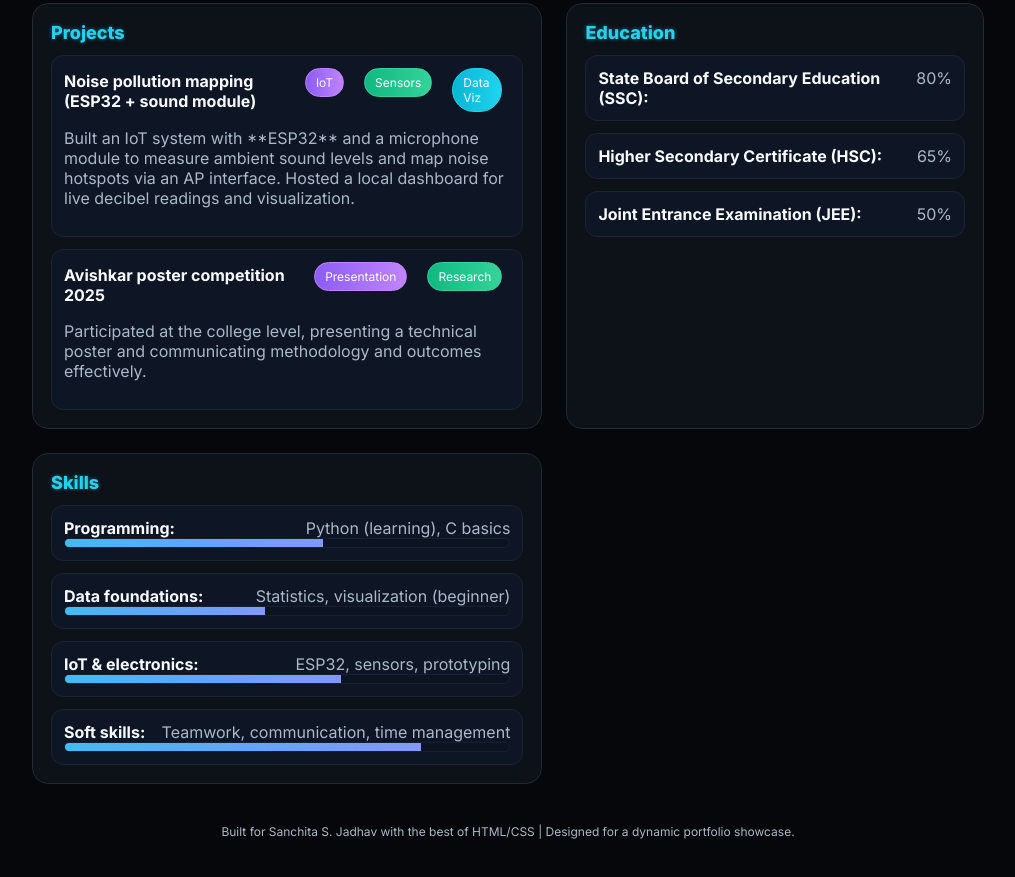
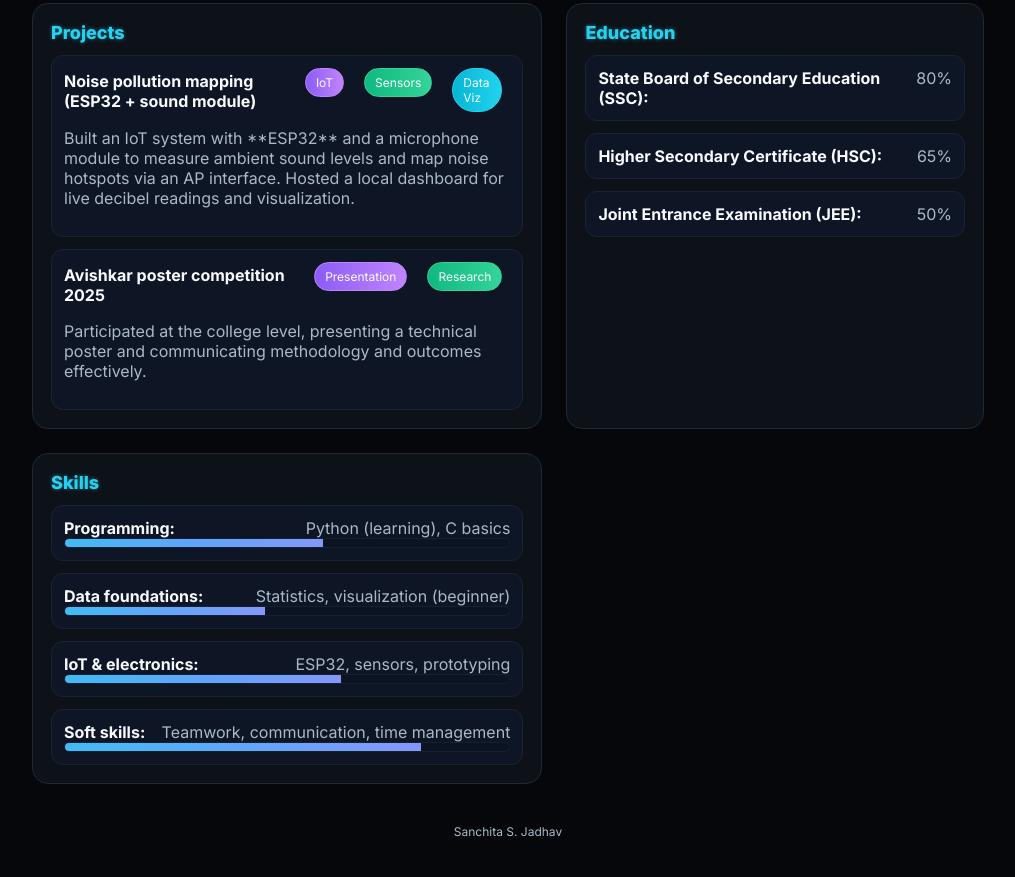
Before and after one commit to sanchyta/sanchita-resume, a plain HTML site: page index.html in a window 1280 px wide. Shown: the part 718-1595 px from the top of the page, without its empty margins (132-1147 px from the left). Drawn offline with Linux system fonts and the light colour scheme.

Commit message:
index.html

```diff
--- a/index.html
+++ b/index.html
@@ -315,7 +315,7 @@
         </div>
 
         <footer>
-            <p>Built for Sanchita S. Jadhav with the best of HTML/CSS | Designed for a dynamic portfolio showcase.</p>
+            <p>Sanchita S. Jadhav</p>
         </footer>
     </div>
 </body>
```
